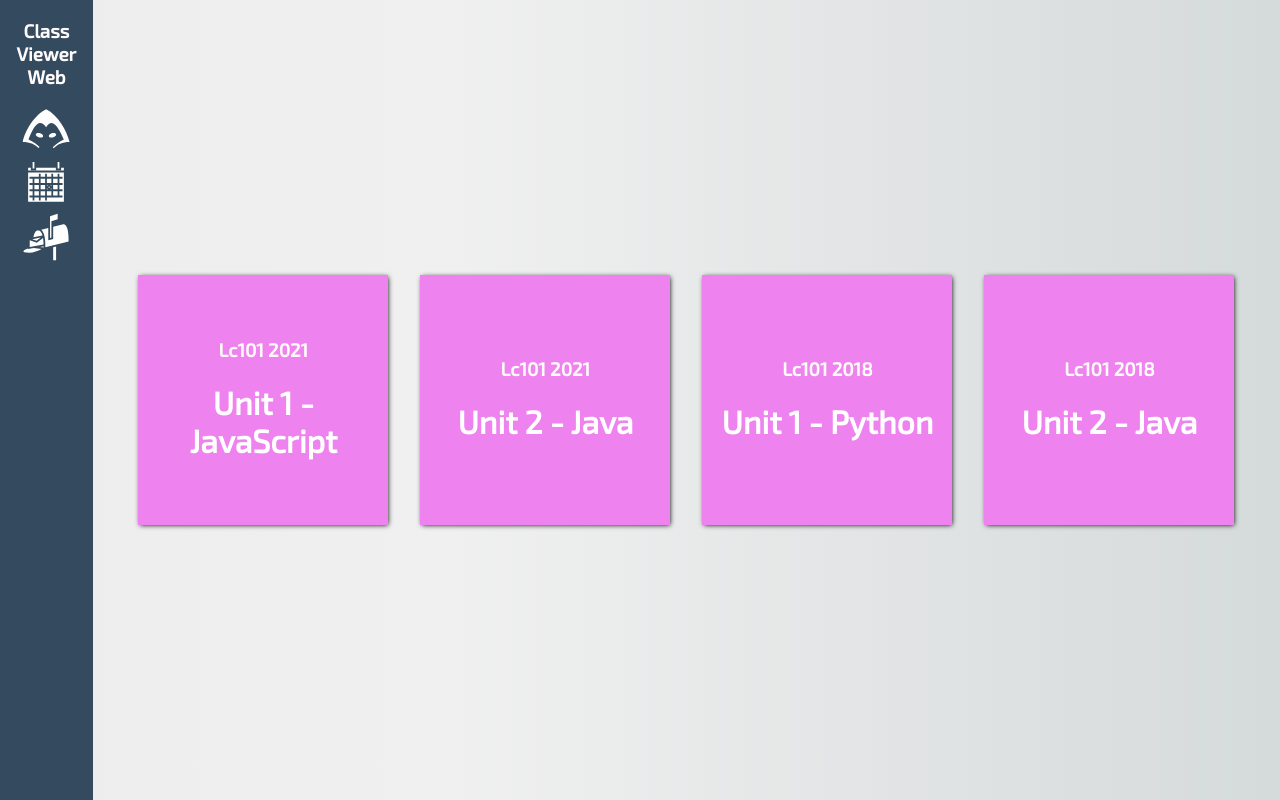
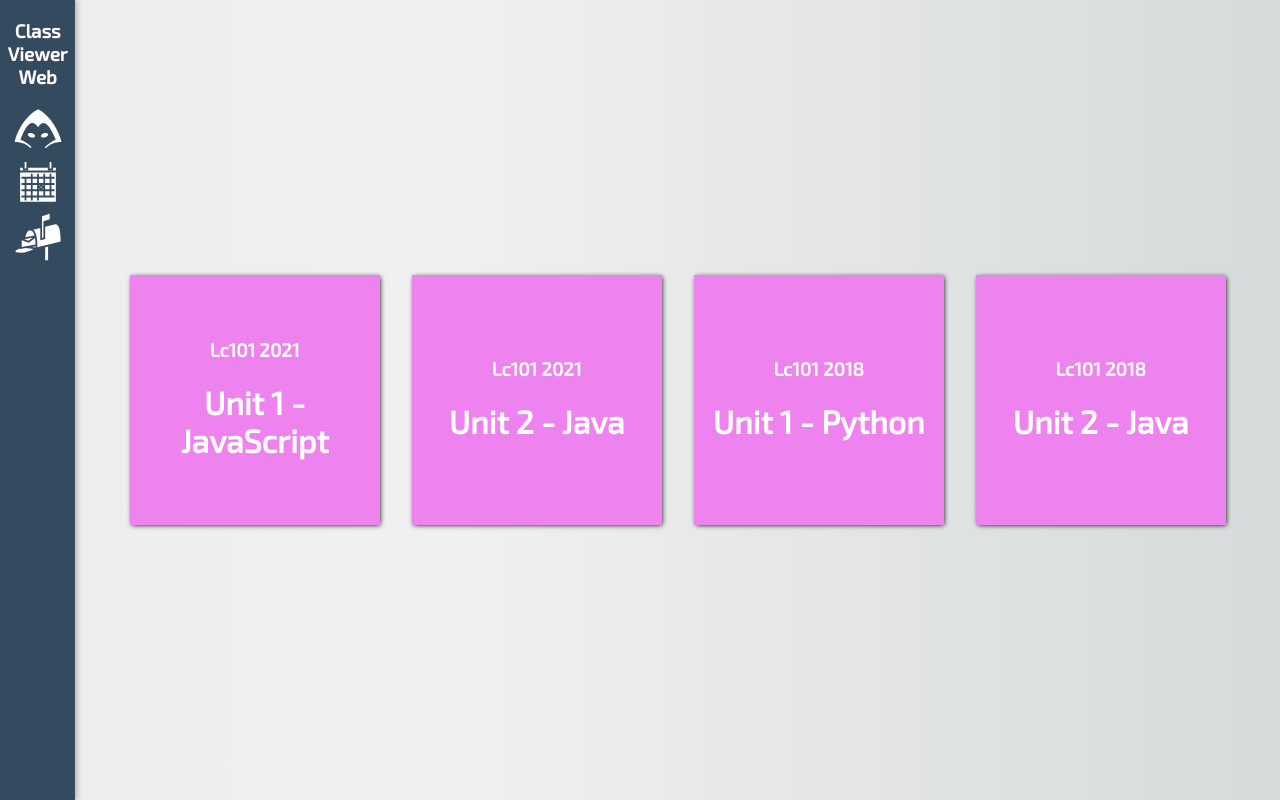
Before and after one commit to theodoremoreland/ClassViewerWeb, a React (Create React App) app in the folder front-end/: page / in a window 1280 px wide. Built offline with nearby package versions, Linux system fonts and the light colour scheme.

Commit message:
decreased app panel size and added shadow

```diff
--- a/front-end/src/App.css
+++ b/front-end/src/App.css
@@ -39,7 +39,7 @@ html, body {
 
 #controlPanelContainer {
     height: 100%;
-    width: 100px;
+    width: 80px;
     order: 1;
 }
 
--- a/front-end/src/components/Panel.css
+++ b/front-end/src/components/Panel.css
@@ -8,6 +8,8 @@
     font-family: accent;
     background-color: #344A5F;
     color: #ffff;
+    -webkit-box-shadow: 3px 0px 4px 0px rgba(0,0,0,0.2);
+    box-shadow: 3px 0px 4px 0px rgba(0,0,0,0.2);
 }
 
 .panelHeader {
```
